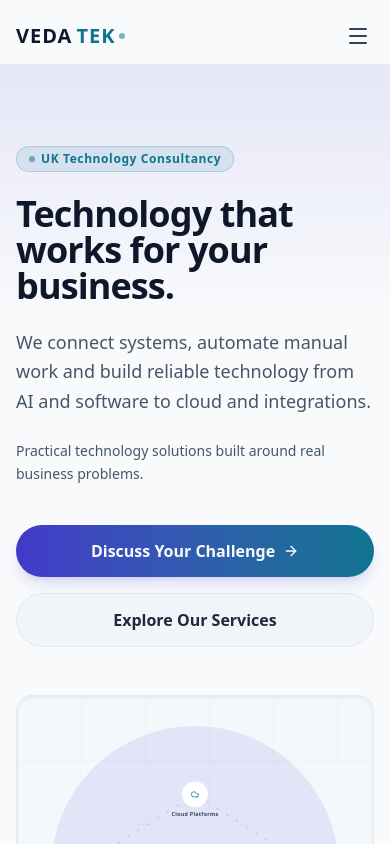
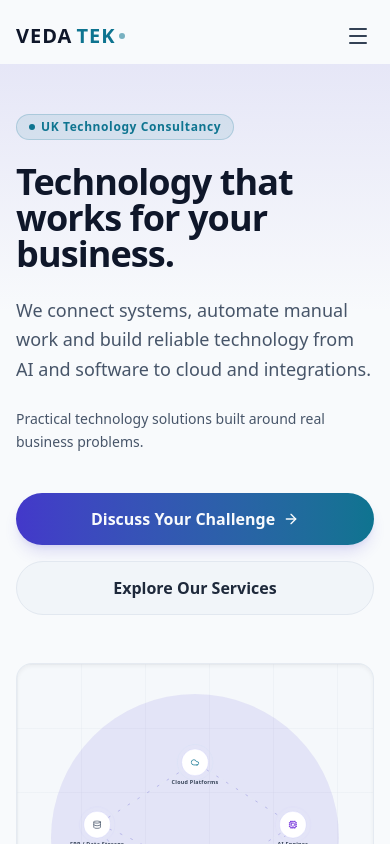
Before and after one commit to vedatek56/vedatek, a Next.js app: page / in a window 390 px wide. Shown: the top 844 px of the page. Built offline with nearby package versions, Linux system fonts and the light colour scheme.

Commit message:
perf: optimize mobile hero padding and badge animation to push mobile LCP under 2.0s and target 100/100 Mobile Performance

```diff
--- a/src/app/page.tsx
+++ b/src/app/page.tsx
@@ -187,14 +187,14 @@ export default function Home() {
 
   return (
     <div className="flex min-h-screen flex-col">
-      <section className="relative overflow-hidden bg-slate-950 pb-20 pt-20 md:pb-24 md:pt-28 lg:pb-28 lg:pt-36">
+      <section className="relative overflow-hidden bg-slate-950 pb-16 pt-12 sm:pb-20 sm:pt-20 md:pb-24 md:pt-28 lg:pb-28 lg:pt-36">
         <div className="pointer-events-none absolute left-0 right-0 top-0 h-[500px] bg-gradient-to-b from-brand-indigo/10 via-transparent to-transparent" />
         <div className="relative z-10 mx-auto max-w-7xl px-4 sm:px-6 lg:px-8">
           <div className="grid grid-cols-1 items-center gap-12 lg:grid-cols-12 lg:gap-8">
             <div className="flex flex-col space-y-6 text-left lg:col-span-6">
               <div>
                 <span className="inline-flex items-center gap-1.5 rounded-full border border-brand-cyan/20 bg-brand-cyan/10 px-3 py-1 text-xs font-semibold tracking-wider text-brand-cyan">
-                  <span className="h-1.5 w-1.5 animate-pulse rounded-full bg-brand-cyan" />
+                  <span className="h-1.5 w-1.5 rounded-full bg-brand-cyan" />
                   UK Technology Consultancy
                 </span>
               </div>
```
